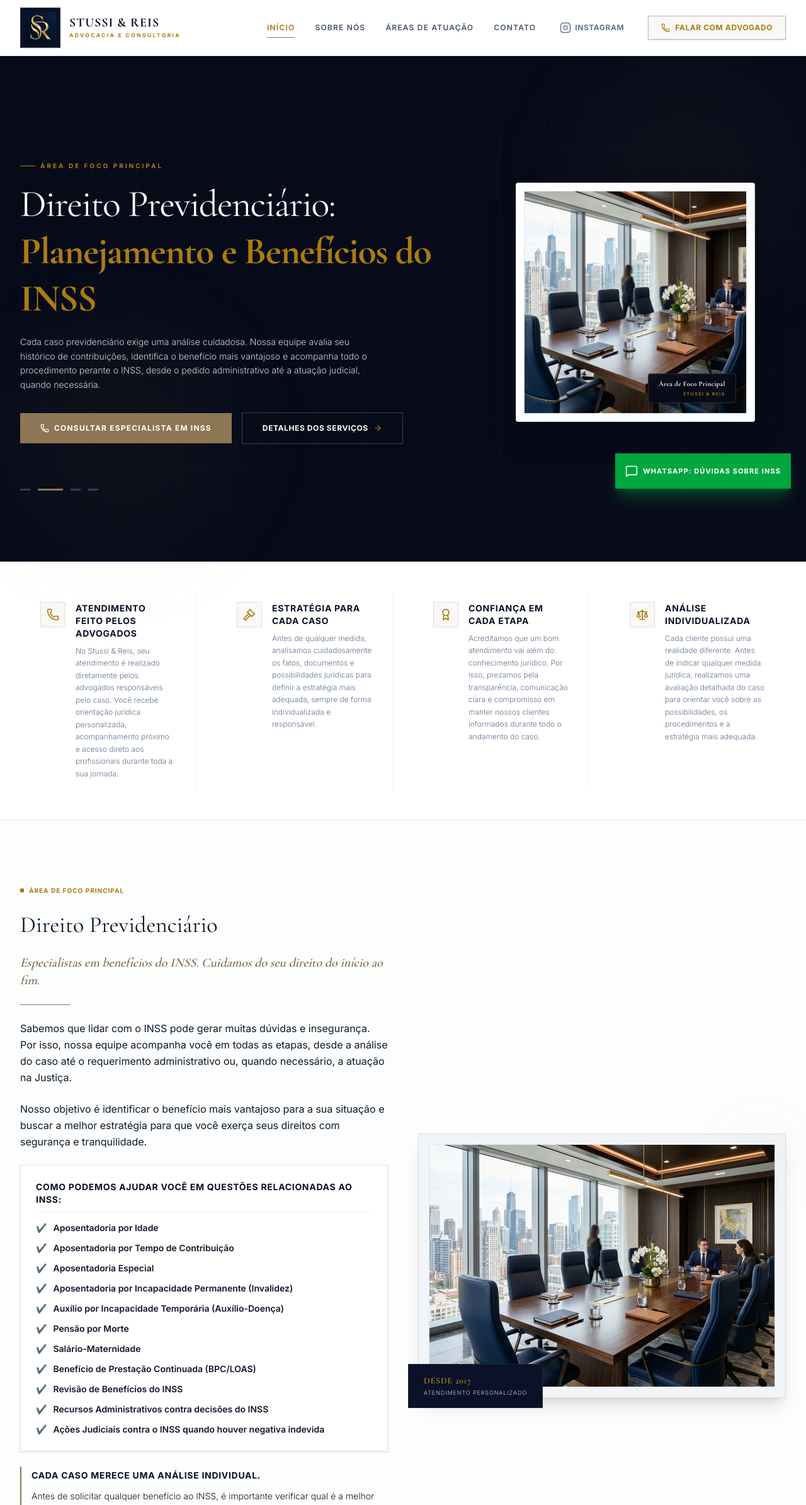
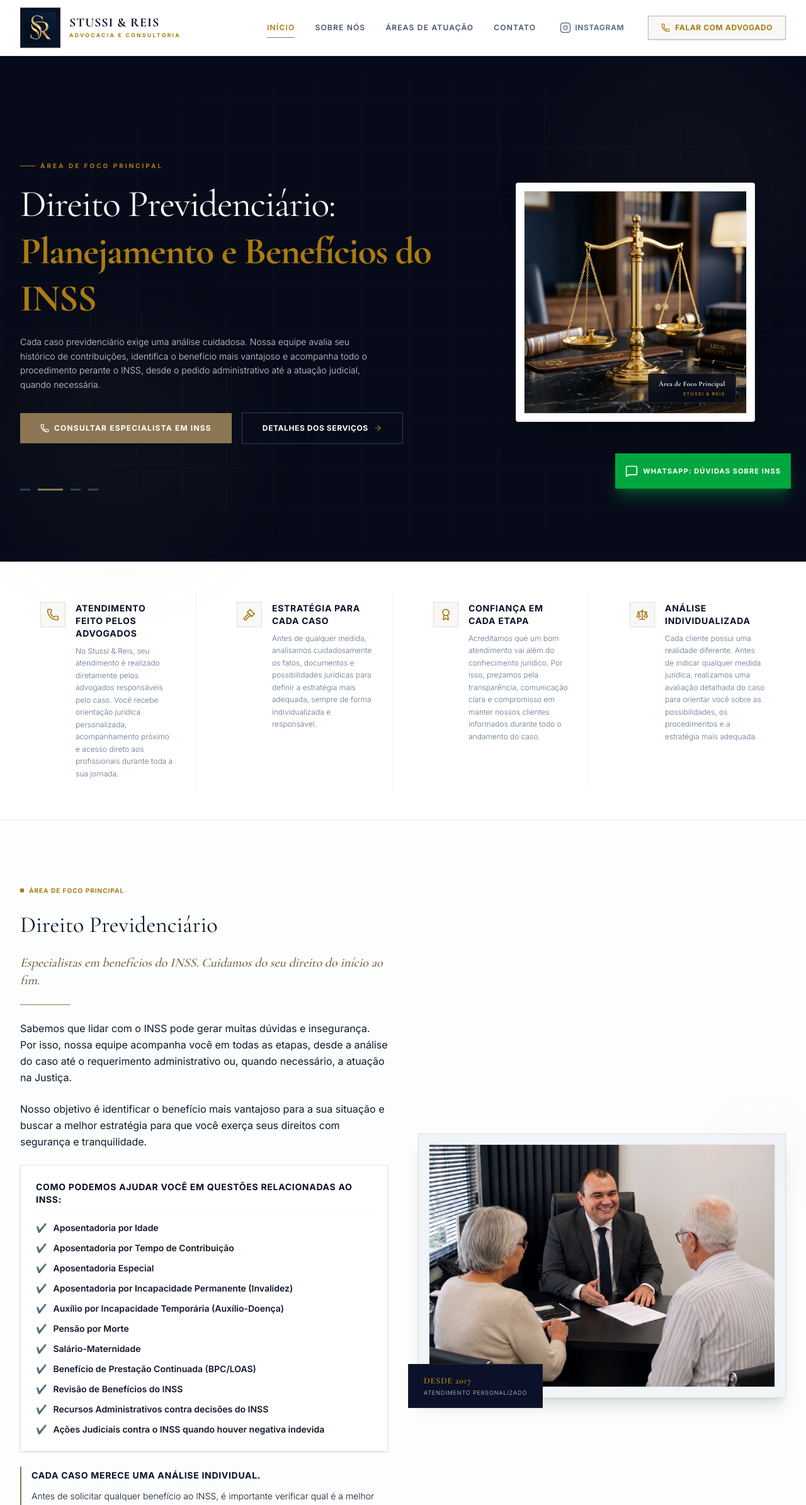
Before and after one commit to oCaio-re/stussi-reis, a Next.js app: page / in a window 1280 px wide. Shown: the top 2390 px of the page at 63% size. Built offline with nearby package versions, Linux system fonts and the light colour scheme.

Commit message:
fixed office pictures

```diff
--- a/src/app/atuacao/page.tsx
+++ b/src/app/atuacao/page.tsx
@@ -104,8 +104,8 @@ export default function Atuacao() {
             <div className="border border-slate-200 p-4 bg-white shadow-md">
               <div className="relative w-full h-56 bg-slate-100 border border-slate-200 overflow-hidden mb-6">
                 <Image
-                  src="/legal_desk.jpg"
-                  alt="Mesa de trabalho de Direito"
+                  src="/saulo e felipe.jpeg"
+                  alt="Sócios Felipe Reis e Saulo Stussi"
                   fill
                   className="object-cover"
                   sizes="(max-w-1024px) 100vw, 350px"
--- a/src/app/page.tsx
+++ b/src/app/page.tsx
@@ -40,8 +40,8 @@ export default function Home() {
         </>
       ),
       description: "Cada caso previdenciário exige uma análise cuidadosa. Nossa equipe avalia seu histórico de contribuições, identifica o benefício mais vantajoso e acompanha todo o procedimento perante o INSS, desde o pedido administrativo até a atuação judicial, quando necessária.",
-      image: "/office_interior.jpg",
-      imageAlt: "Interior do escritório",
+      image: "/balanca_justica_premium.png",
+      imageAlt: "Balança da Justiça dourada sobre mesa de mármore",
       isSeal: false,
       ctaText: "Consultar Especialista em INSS",
       ctaType: "whatsapp",
@@ -58,8 +58,8 @@ export default function Home() {
         </>
       ),
       description: "Atuamos na proteção de consumidores que enfrentam problemas com bancos, empresas e prestadores de serviços. Cada caso é analisado de forma individual para definir a estratégia jurídica mais adequada, buscando a defesa dos seus direitos com segurança e transparência. Prestamos assessoria em demandas envolvendo golpes do Pix, fraudes bancárias, empréstimos consignados indevidos, cobranças abusivas, negativação indevida, planos de saúde, responsabilidade civil e questões contratuais.",
-      image: "/legal_desk.jpg",
-      imageAlt: "Mesa de trabalho jurídica",
+      image: "/foto_clientes_saulo.jpeg",
+      imageAlt: "Dr. Saulo Stussi em atendimento jurídico",
       isSeal: false,
       ctaText: "Tratar de Contrato ou Fraude",
       ctaType: "modal",
@@ -376,8 +376,8 @@ export default function Home() {
                 <div className="absolute top-0 right-0 w-20 h-20 bg-gold-base/5 blur-2xl z-0" />
                 <div className="relative w-full h-full overflow-hidden border border-slate-200">
                   <Image
-                    src="/office_interior.jpg"
-                    alt="Escritório Stussi & Reis"
+                    src="/foto_clientes_idosos_felipe.jpg"
+                    alt="Dr. Felipe Reis atendendo clientes idosos"
                     fill
                     className="object-cover transition-transform duration-700 hover:scale-103"
                     sizes="(max-w-1024px) 100vw, 550px"
```
Also changed, not shown: public/balanca_justica_premium.png (added).
